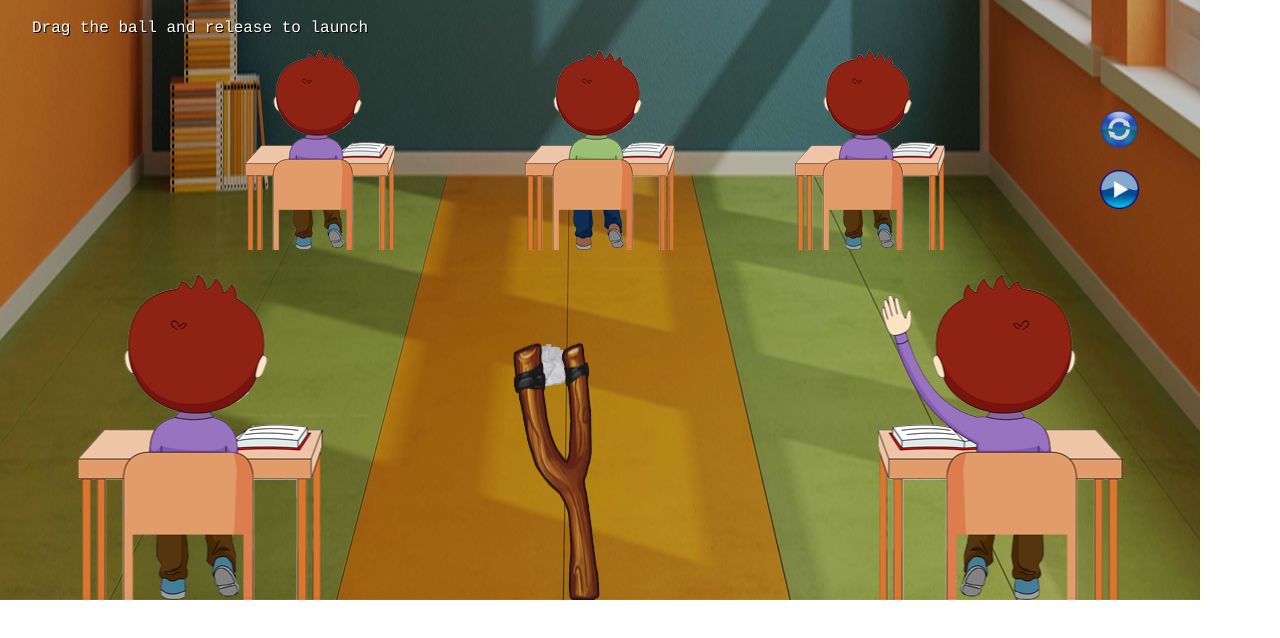
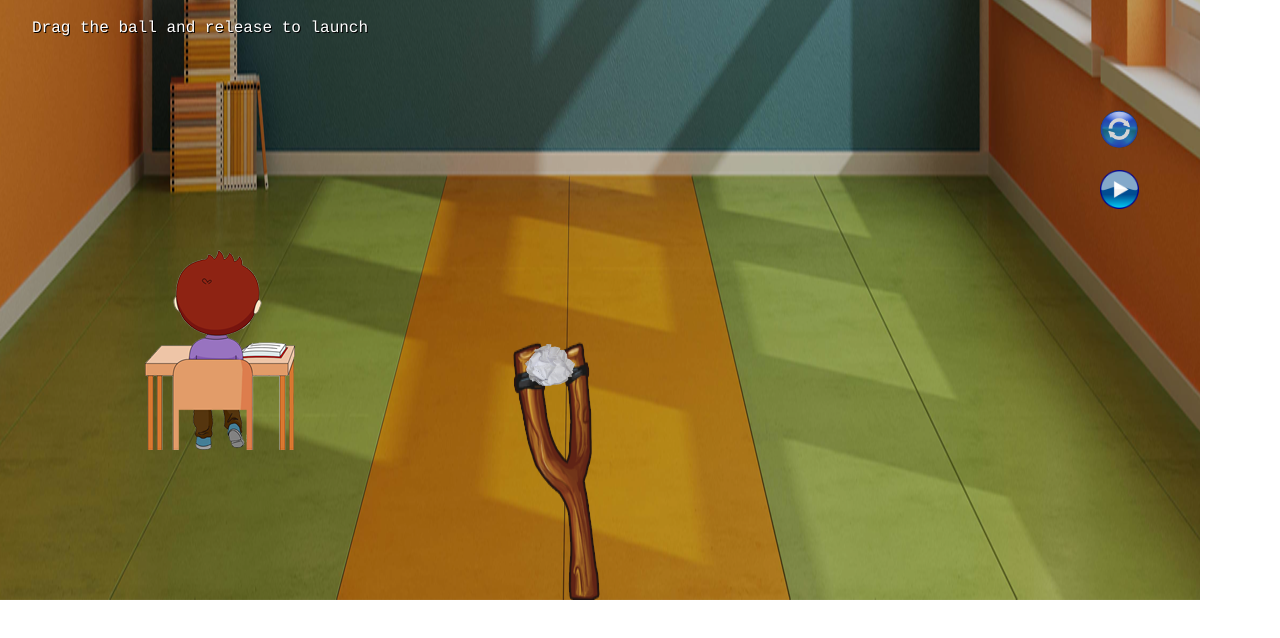
Before and after one commit to taneeya96/Great-Expectasians, a plain HTML site: page launcher_test.html in a window 1280 px wide. Drawn offline with Linux system fonts and the light colour scheme.

Commit message:
Forward laucher and collision
Made the projectile to look like it's flying forward. Polygon collision
with student is more precise.
New physics system P2 is more convincing.

```diff
--- /dev/null
+++ b/assets/physics/student1.json
@@ -0,0 +1,66 @@
+{
+
+    "student1": [
+
+        {
+            "density": 2, "friction": 0, "bounce": 0,
+            "filter": { "categoryBits": 1, "maskBits": 65535 },
+            "shape": [   68, 161  ,  101, 161  ,  100, 196  ]
+        } ,
+        {
+            "density": 2, "friction": 0, "bounce": 0,
+            "filter": { "categoryBits": 1, "maskBits": 65535 },
+            "shape": [   116, 58  ,  93, 93  ,  55, 89  ,  28, 48  ,  41, 16  ,  96, 6  ]
+        } ,
+        {
+            "density": 2, "friction": 0, "bounce": 0,
+            "filter": { "categoryBits": 1, "maskBits": 65535 },
+            "shape": [   53, 200  ,  35, 161  ,  68, 161  ,  67, 199  ]
+        } ,
+        {
+            "density": 2, "friction": 0, "bounce": 0,
+            "filter": { "categoryBits": 1, "maskBits": 65535 },
+            "shape": [   11, 127  ,  27, 127  ,  18, 200  ]
+        } ,
+        {
+            "density": 2, "friction": 0, "bounce": 0,
+            "filter": { "categoryBits": 1, "maskBits": 65535 },
+            "shape": [   101, 161  ,  109, 127  ,  109, 200  ]
+        } ,
+        {
+            "density": 2, "friction": 0, "bounce": 0,
+            "filter": { "categoryBits": 1, "maskBits": 65535 },
+            "shape": [   35, 161  ,  27, 127  ,  109, 127  ,  101, 161  ]
+        } ,
+        {
+            "density": 2, "friction": 0, "bounce": 0,
+            "filter": { "categoryBits": 1, "maskBits": 65535 },
+            "shape": [   93, 93  ,  27, 127  ,  11, 127  ,  0, 112  ,  55, 89  ]
+        } ,
+        {
+            "density": 2, "friction": 0, "bounce": 0,
+            "filter": { "categoryBits": 1, "maskBits": 65535 },
+            "shape": [   0, 112  ,  11, 127  ,  9, 200  ]
+        } ,
+        {
+            "density": 2, "friction": 0, "bounce": 0,
+            "filter": { "categoryBits": 1, "maskBits": 65535 },
+            "shape": [   150, 95  ,  143, 126  ,  134, 127  ,  27, 127  ,  93, 93  ]
+        } ,
+        {
+            "density": 2, "friction": 0, "bounce": 0,
+            "filter": { "categoryBits": 1, "maskBits": 65535 },
+            "shape": [   134, 127  ,  143, 126  ,  141, 200  ]
+        } ,
+        {
+            "density": 2, "friction": 0, "bounce": 0,
+            "filter": { "categoryBits": 1, "maskBits": 65535 },
+            "shape": [   27, 127  ,  35, 161  ,  35, 200  ]
+        } ,
+        {
+            "density": 2, "friction": 0, "bounce": 0,
+            "filter": { "categoryBits": 1, "maskBits": 65535 },
+            "shape": [   143, 200  ,  143, 126  ,  150, 95  ]
+        }
+    ]
+}
--- a/launcher_test.html
+++ b/launcher_test.html
@@ -25,10 +25,10 @@ function preload() {
     game.load.image('ball', 'images/paperBall.png');
     game.load.image('slingshot', 'images/CatapultSprite.png')
     game.load.image('student1', 'images/student1.png');
-    game.load.image('student2', 'images/student2.png');
-    game.load.image('student3', 'images/student1.png');
-    game.load.image('student4', 'images/student4.png');
-    game.load.image('student5', 'images/student5.png');
+    // game.load.image('student2', 'images/student2.png');
+    // game.load.image('student3', 'images/student1.png');
+    // game.load.image('student4', 'images/student4.png');
+    // game.load.image('student5', 'images/student5.png');
 
     game.load.image('arrow', 'images/blackarrow.png');
     game.load.image('tail', 'images/black.png');
@@ -38,6 +38,8 @@ function preload() {
     game.load.image('pauseButton','images/PauseButton2.png');
     game.load.image('resetButton','images/ResetButton.png')
     game.load.image('playButton', 'images/PlayButton.png');
+
+    game.load.physics('physicsData', 'assets/physics/student1.json');
 
 
 }
@@ -59,6 +61,7 @@ var ballHeld = false; //checks if the ball is held or not
 var ballSpeed = 0; // speed of the ball
 const ballinitx=slingshotX+100;
 const ballinity=slingshotY+65;
+var student;
 
 var analog;
 var tail;
@@ -68,7 +71,9 @@ var background;
 const tailWidth = 10;
 var ballFlying = false;
 var ballDragged = false;
+var ballCollided = false;
 
+var currentVel = 0;
 var resetButton;
 var pauseButton;
 var playButton;
@@ -76,73 +81,87 @@ const buttonXPos = 1100;
 const buttonYPos = 50;
 const pauseButtonHeight = 60;
 
-
+var sz = 0.15;
 
 
 function create() {
 
     bground = game.add.sprite(0,0,'background');
     bground.alpha = 0.75; //transparency of background
-    game.physics.startSystem(Phaser.Physics.ARCADE);
+    text = game.add.text(450, 16, '', { fill: '#ffffff' });
+    slingshot = game.add.sprite(slingshotX,slingshotY,'slingshot');
+    slingshot.height = slingshotHeight;
+
+    //ENABLE P2 PHYSICS INSTEAd
+    game.physics.startSystem(Phaser.Physics.P2JS);
+    game.physics.p2.gravity.y = 500; //larger y gravity the narrower the parabol.
+    game.physics.p2.restitution = 0.1; //bounciness of the world
+
+    ball = game.add.sprite(ballinitx, ballinity, 'ball');
+    ball.scale.setTo(0.15,0.15);
+    game.physics.p2.enable(ball);
+    ball.anchor.setTo(0.5, 0.5);
+
+
+    //ball.body.collideWorldBounds = false;
+    //ball.body.allowGravity = false;
+    //ball.body.data.gravityScale = 0; DELETE
+    //ball.body.moves = false;
+    ball.body.static = true;
 
     // set global gravity
-    game.physics.arcade.gravity.y = 100;
+    //game.physics.arcade.gravity.y = 100;
 
-    text = game.add.text(450, 16, '', { fill: '#ffffff' });
 
-    student1 = game.add.sprite(320, 150, 'student1');
-    game.physics.enable(student1, Phaser.Physics.ARCADE);
-    student1.body.immovanewstudentble = true;
-    student1.anchor.set(0.5,0.5);
-    student1.body.allowGravity = false;
-    student1.body.collideWorldBounds = true;
-    student1.body.immovable = true;
 
-    student2 = game.add.sprite(600, 150, 'student2');
-    game.physics.enable(student2, Phaser.Physics.ARCADE);
-    student2.body.immovanewstudentble = true;
-    student2.anchor.set(0.5,0.5);
-    student2.body.allowGravity = false;
-    student2.body.collideWorldBounds = true;
-    student2.body.immovable = true;
+    student = game.add.sprite(220, 350, 'student1');
+    game.physics.p2.enable(student, false);
+    student.body.static = true;
+    student.body.clearShapes();
+    student.body.loadPolygon('physicsData','student1');
 
-    student3 = game.add.sprite(870, 150, 'student3');
-    game.physics.enable(student3, Phaser.Physics.ARCADE);
-    student3.body.immovanewstudentble = true;
-    student3.anchor.set(0.5,0.5);
-    student3.body.allowGravity = false;
-    student3.body.collideWorldBounds = true;
-    student3.body.immovable = true;
+    ball.body.onBeginContact.add(ballHit, this);
+    // game.physics.enable(student1, Phaser.Physics.ARCADE);
+    // student1.body.immovanewstudentble = true;
+    // student1.anchor.set(0.5,0.5);
+    // student1.body.allowGravity = false;
+    // student1.body.collideWorldBounds = true;
+    // student1.body.immovable = true;
 
-    student4 = game.add.sprite(200, 500, 'student4');
-    game.physics.enable(student4, Phaser.Physics.ARCADE);
-    student4.body.immovanewstudentble = true;
-    student4.anchor.set(0.5,0.5);
-    student4.body.allowGravity = false;
-    student4.body.collideWorldBounds = true;
-    student4.body.immovable = true;
+    // //student2 = game.add.sprite(600, 150, 'student2');
+    // game.physics.enable(student2, Phaser.Physics.ARCADE);
+    // student2.body.immovanewstudentble = true;
+    // student2.anchor.set(0.5,0.5);
+    // student2.body.allowGravity = false;
+    // student2.body.collideWorldBounds = true;
+    // student2.body.immovable = true;
 
-    student5 = game.add.sprite(1000, 500, 'student5');
-    game.physics.enable(student5, Phaser.Physics.ARCADE);
-    student5.body.immovanewstudentble = true;
-    student5.anchor.set(0.5,0.5);
-    student5.body.allowGravity = false;
-    student5.body.collideWorldBounds = true;
-    student5.body.immovable = true;
+    // student3 = game.add.sprite(870, 150, 'student3');
+    // game.physics.enable(student3, Phaser.Physics.ARCADE);
+    // student3.body.immovanewstudentble = true;
+    // student3.anchor.set(0.5,0.5);
+    // student3.body.allowGravity = false;
+    // student3.body.collideWorldBounds = true;
+    // student3.body.immovable = true;
+
+    // student4 = game.add.sprite(200, 500, 'student4');
+    // game.physics.enable(student4, Phaser.Physics.ARCADE);
+    // student4.body.immovanewstudentble = true;
+    // student4.anchor.set(0.5,0.5);
+    // student4.body.allowGravity = false;
+    // student4.body.collideWorldBounds = true;
+    // student4.body.immovable = true;
+
+    // student5 = game.add.sprite(1000, 500, 'student5');
+    // game.physics.enable(student5, Phaser.Physics.ARCADE);
+    // student5.body.immovanewstudentble = true;
+    // student5.anchor.set(0.5,0.5);
+    // student5.body.allowGravity = false;
+    // student5.body.collideWorldBounds = true;
+    // student5.body.immovable = true;
 
     //  This creates a simple sprite that is using our loaded image and
     //  displays it on-screen and assign it to a variable
-
-    ball = game.add.sprite(ballinitx, ballinity, 'ball');
-    ball.scale.setTo(0.15,0.15);
-    game.physics.enable(ball, Phaser.Physics.ARCADE);
-    ball.anchor.setTo(0.5, 0.5);
-    ball.body.collideWorldBounds = false; //bounces against walls
-    ball.body.allowGravity = false;
-
-
-    slingshot = game.add.sprite(slingshotX,slingshotY,'slingshot');
-    slingshot.height = slingshotHeight;
 
     //initStudents(4,3);
 
@@ -169,60 +188,95 @@ function create() {
     origin.anchor.setTo(0.5,0.5);
     origin.alpha = 0;
 
-    bground.inputEnabled = true;
-    bground.events.onInputDown.add(holdBall);
-    bground.events.onInputUp.add(launchBall);
+    //CHANGE ACTIVEPOINTER : tutorial here: https://phaser.io/examples/v2/input/down-duration
+
+    // bground.inputEnabled = true;
+    // bground.events.onInputDown.add(holdBall);
+    // bground.events.onInputUp.add(launchBall);
+
+
+    game.input.onDown.add(holdBall);
+    game.input.onUp.add(launchBall);
+    //CHANGE ACTIVEPOINTER TODO LATER
+
+
 
     //buttons
-    pauseButton = game.add.sprite(buttonXPos, buttonYPos, 'pauseButton' );
-   	resetButton = game.add.sprite(buttonXPos, buttonYPos+60, 'resetButton');
-   	playButton = game.add.sprite(buttonXPos, buttonYPos+120,'playButton');
+    pauseButton = game.add.button(buttonXPos, buttonYPos, 'pauseButton', pause , this, 2, 1, 0);
+   	resetButton = game.add.button(buttonXPos, buttonYPos+60, 'resetButton', reset , this, 2, 1, 0 );
+   	playButton = game.add.button(buttonXPos, buttonYPos+120,'playButton', play , this, 2, 1, 0);
 
    	pauseButton.scale.setTo(0.015,0.015);
    	resetButton.scale.setTo(0.15,0.15);
    	playButton.scale.setTo(0.054,0.054);
 
-   	pauseButton.inputEnabled = true;
-   	resetButton.inputEnabled = true;
-   	playButton.inputEnabled = true;
+   	// pauseButton.inputEnabled = true;
+   	// resetButton.inputEnabled = true;
+   	// playButton.inputEnabled = true;
 
-   	pauseButton.events.onInputDown.add(pause, this);
-   	resetButton.events.onInputDown.add(reset,this);
-   	playButton.events.onInputDown.add(play,this);
+   	// pauseButton.events.onInputDown.add(pause, this);
+   	// resetButton.events.onInputDown.add(reset,this);
+   	// playButton.events.onInputDown.add(play,this);
+
+
 
 }
 
-
-
+function ballHit(body, bodyB, shapeA, shapeB, equation) {
+    ballCollided = true;
+    //restart();
+    if (body){
+        console.log('You hit a student!');
+    }
+    else{
+        console.log('You hit a wall :)');
+    }
+}
 
 function holdBall() {
     if(!ballFlying){
         showArrow();
-        ball.body.moves = false;
-        ball.body.velocity.setTo(0, 0);
-        ball.body.allowGravity = false;
+        //ball.body.moves = false;
+        ball.body.static = true;
+        //ball.body.velocity.setTo(0, 0);
+        //ball.body.allowGravity = false;
+        //ball.body.data.gravityScale = 0; DELETE
     }
 
 }
 
 function launchBall() {
+    if(!ballFlying){
+        hideArrow();
+        ball.body.static = false;
+        // ball.body.bounce.setTo(0.9, 0.9);
+        // ball.body.moves = true;
+        Xvector = (arrow.x - origin.x)*6;
+        Yvector = (arrow.y - origin.y) *15;
+        // ball.body.allowGravity = true;
+        // ball.body.velocity.setTo(Xvector, Yvector);
+        //NEW WAY TO SET INIT VELOCITY
+        ball.body.velocity.x = Xvector;
+        ball.body.velocity.y = Yvector;
+        currentVel = Yvector;
+        ballFlying = true;
 
-    hideArrow();
-    ball.body.bounce.setTo(0.9, 0.9);
-    ball.body.moves = true;
-    Xvector = (arrow.x - origin.x) * 5;
-    Yvector = (arrow.y - origin.y) * 5;
-    ball.body.allowGravity = true;
-    ball.body.velocity.setTo(Xvector, Yvector);
-    ballFlying = true;
+          //CREATE A TIMER EVENT TO REDUCE SIZE OF BALL
+        text = game.add.text(game.world.centerX, game.world.centerY, 'Size')
+        timerEvent = game.time.events.loop(100, updateSize, this);
+        //END TIMER
+    }
+}
 
-
-
+function updateSize() {
+    sz = sz*0.96;
+    text.setText('Size ' + sz );
+    ball.scale.setTo(sz,sz);
 }
 
 function showArrow() {
     //create arrow where the pointer is
-    console.log("called showArrow")
+    //console.log("called showArrow")
     origin.alpha = 1;
     arrow.alpha = 1;
     tail.alpha = 1;
@@ -251,40 +305,40 @@ function update() {
 
     //arrow.rotation = game.physics.arcade.angleBetween(arrow, ball);
 
-    if (game.physics.arcade.collide(student1, ball)){
-        counter++;
-        text.text = "You hit the student " + counter + " times!";
-        restart();
-    } if (game.physics.arcade.collide(student2, ball)){
-        counter++;
-        text.text = "You hit the student " + counter + " times!";
-        restart();
-    } if (game.physics.arcade.collide(student3, ball)){
-        counter++;
-        text.text = "You hit the student " + counter + " times!";
-        restart();
-    } if (game.physics.arcade.collide(student4, ball)){
-        counter++;
-        text.text = "You hit the student " + counter + " times!";
-        restart();
-    } if (game.physics.arcade.collide(student5, ball)){
-        counter++;
-        text.text = "You hit the student " + counter + " times!";
+    // if (game.physics.arcade.collide(student1, ball)){
+    //     counter++;
+    //     text.text = "You hit the student " + counter + " times!";
+    //     restart();
+    // } if (game.physics.arcade.collide(student2, ball)){
+    //     counter++;
+    //     text.text = "You hit the student " + counter + " times!";
+    //     restart();
+    // } if (game.physics.arcade.collide(student3, ball)){
+    //     counter++;
+    //     text.text = "You hit the student " + counter + " times!";
+    //     restart();
+    // } if (game.physics.arcade.collide(student4, ball)){
+    //     counter++;
+    //     text.text = "You hit the student " + counter + " times!";
+    //     restart();
+    // } if (game.physics.arcade.collide(student5, ball)){
+    //     counter++;
+    //     text.text = "You hit the student " + counter + " times!";
+    //     restart();
+    // }
+
+    if (ball.x < 0 || ball.x> screenwidth || ball.y > screenheight || ball.y < 0){
         restart();
     }
 
-    if (ball.x < 0 || ball.x> screenwidth || ball.y > screenheight || ball.y < 0){
-     restart();
-    }
-
-    if (ballFlying){
-        bground.inputEnabled = false;
-    } else {
-        bground.inputEnabled = true;
-    }
+    // if (ballFlying){
+    //     bground.inputEnabled = false;
+    // } else {
+    //     bground.inputEnabled = true;
+    // }
 
     // update the control arrow
-    if (game.input.activePointer.isDown && !ballFlying){
+    if (game.input.activePointer.isDown && !ballFlying && !ballCollided){
         var dist = game.physics.arcade.distanceToPointer(origin);
         var angle = game.physics.arcade.angleToPointer(origin);
 
@@ -301,6 +355,22 @@ function update() {
         arrow.x = origin.x -  0.5*dist*Math.cos(angle);
         arrow.y = origin.y - 0.5*dist*Math.sin(angle);
     }
+
+    if (ballFlying){
+        dirChange = directionChanged(ball.body.velocity.y);
+    }
+
+}
+
+function directionChanged( newVel){
+    if (newVel * currentVel < 0){
+        currentVel = newVel;
+        console.log('ball falling')
+        return true;
+    } else{
+        currentVel = newVel;
+        return false;
+    }
 }
 
 function reset(){
@@ -310,22 +380,40 @@ function reset(){
 }
 
 function pause(){
-	ball.body.moves = false;
-	ball.body.allowGravity = false;
+	//ball.body.moves = false;
+    //ball.body.static = true;
+	//ball.body.allowGravity = false;
+    //ball.body.data.gravityScale = 0;
+    game.physics.p2.pause();
+    //pause timer event
+    game.time.events.pause(timerEvent);
 }
 
 function restart(){
     	ballSpeed=0;
+        ballFlying = false;
+        ballCollided = false;
         ball.reset(ballinitx,ballinity);
-        ball.body.allowGravity = false;
+        ball.body.static = true;
+        //ball.body.allowGravity = false;
         ballFlying = false;
+        //delete timer event
+        game.time.events.remove(timerEvent);
+        ball.scale.setTo(0.15,0.15);
+        sz = 0.15;
 }
-function play()
-{
-    if(ballFlying)
-    {
-        ball.body.moves = true;
-        ball.body.allowGravity = true;
+
+function play(){
+    if(ballFlying){
+        //ball.body.moves = true;
+        //ball.body.static = false;
+        //ball.body.allowGravity = true;
+        //resume timer event
+        game.time.events.resume(timerEvent);
+        game.physics.p2.resume();
+        //ball.body.data.gravityScale = 1;
+    } else{
+        pass
     }
 }
 
```
Also changed, not shown: 1 other file.
